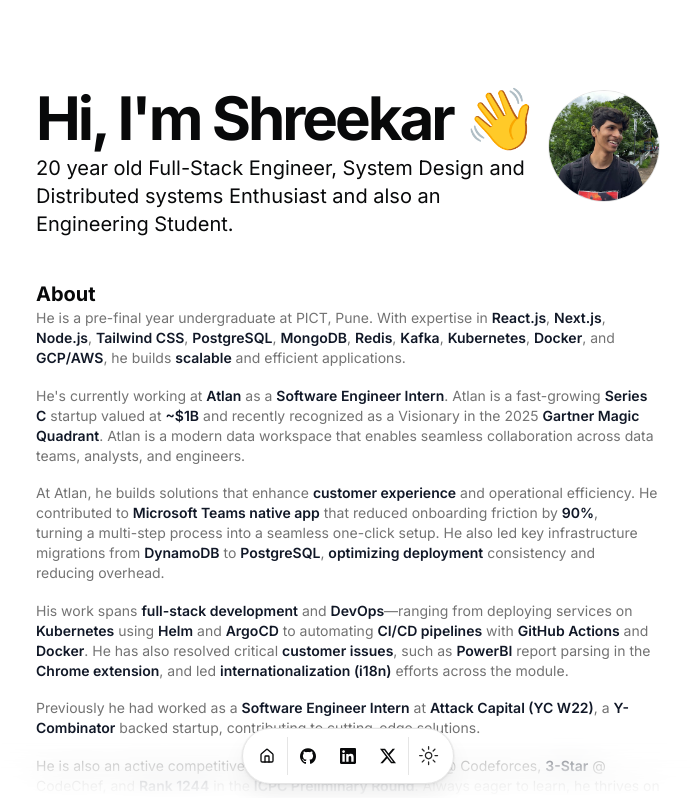
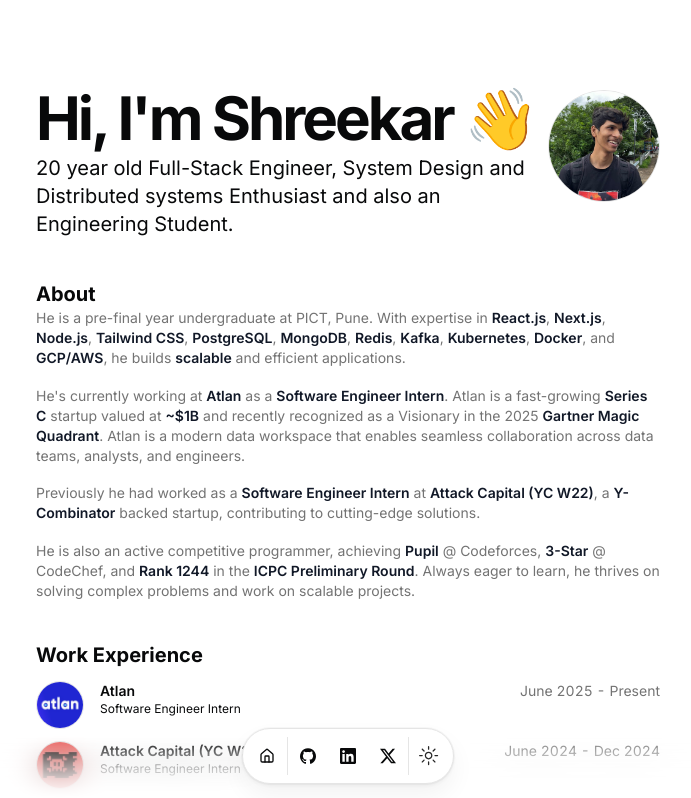
Before and after one commit to Shreekar11/Portfolio, a Next.js app: page / in a window 1280 px wide. Shown: the top 798 px of the page, without its empty margins (292-983 px from the left). Built offline with nearby package versions, Linux system fonts and the light colour scheme.

Commit message:
docs: update resume.tsx

```diff
--- a/src/data/resume.tsx
+++ b/src/data/resume.tsx
@@ -11,8 +11,6 @@
     "20 year old Full-Stack Engineer, System Design and Distributed systems Enthusiast and also an Engineering Student.",
   summary: `He is a pre-final year undergraduate at PICT, Pune. With expertise in **React.js**, **Next.js**, **Node.js**, **Tailwind CSS**, **PostgreSQL**, **MongoDB**, **Redis**, **Kafka**, **Kubernetes**, **Docker**, and **GCP/AWS**, he builds **scalable** and efficient applications. \n
   He's currently working at **Atlan** as a **Software Engineer Intern**. Atlan is a fast-growing **Series C** startup valued at **~$1B** and recently recognized as a Visionary in the 2025 **Gartner Magic Quadrant**. Atlan is a modern data workspace that enables seamless collaboration across data teams, analysts, and engineers. \n
-  At Atlan, he builds solutions that enhance **customer experience** and operational efficiency. He contributed to **Microsoft Teams native app** that reduced onboarding friction by **90%**, turning a multi-step process into a seamless one-click setup. He also led key infrastructure migrations from **DynamoDB** to **PostgreSQL**, **optimizing deployment** consistency and reducing overhead. \n
-  His work spans **full-stack development** and **DevOps**—ranging from deploying services on **Kubernetes** using **Helm** and **ArgoCD** to automating **CI/CD pipelines** with **GitHub Actions** and **Docker**. He has also resolved critical **customer issues**, such as **PowerBI** report parsing in the **Chrome extension**, and led **internationalization (i18n)** efforts across the module. \n
   Previously he had worked as a **Software Engineer Intern** at **Attack Capital (YC W22)**, a **Y-Combinator** backed startup, contributing to cutting-edge solutions. \n
   He is also an active competitive programmer, achieving **Pupil** @ Codeforces, **3-Star** @ CodeChef, and **Rank 1244** in the **ICPC Preliminary Round**. Always eager to learn, he thrives on solving complex problems and work on scalable projects.`,
   avatarUrl: "/profile.jpg",
@@ -86,13 +84,8 @@
       start: "June 2025",
       end: "Present",
       description: `
-        We're a modern data workspace enabling better collaboration between diverse users like business, analysts, and engineers — creating higher efficiency and agility in data projects. Think what Github did for engineering teams or Figma for Design. Today, we are proud to enable pioneering data teams like Postman, Plaid, WeWork, Unilever & Ralph Lauren.\n
-        \n
-        We're backed by top investors like Insight, Sequoia & Waterbridge and proud to count the shapers of the modern data stack, the founders & CEOs of Snowflake, Looker, Stitch, DataRobot & more as investors.\n
-        \n
-        🚀 Atlan was recognised as a Gartner Cool Vendor in the inaugural report on DataOps, the fastest company to make the list since launch.\n
-        \n
-        Atlan started as an internal tool for our own data team at SocialCops, which over time made us 6X more agile. Everything we do today is shaped by our learnings as a data team ourselves. We're building with lots of 💙.... for the humans of data by the humans of data
+      • At Atlan, he builds solutions that enhance **customer experience** and operational efficiency. He contributed to **Microsoft Teams native app** that reduced onboarding friction by **90%**, turning a multi-step process into a seamless one-click setup. He also led key infrastructure migrations from **DynamoDB** to **PostgreSQL**, **optimizing deployment** consistency and reducing overhead. \n
+      • His work spans **full-stack development** and **DevOps**—ranging from deploying services on **Kubernetes** using **Helm** and **ArgoCD** to automating **CI/CD pipelines** with **GitHub Actions** and **Docker**. He has also resolved critical **customer issues**, such as **PowerBI** report parsing in the **Chrome extension**, and led **internationalization (i18n)** efforts across the module. \n
       `
     },
     {
```
